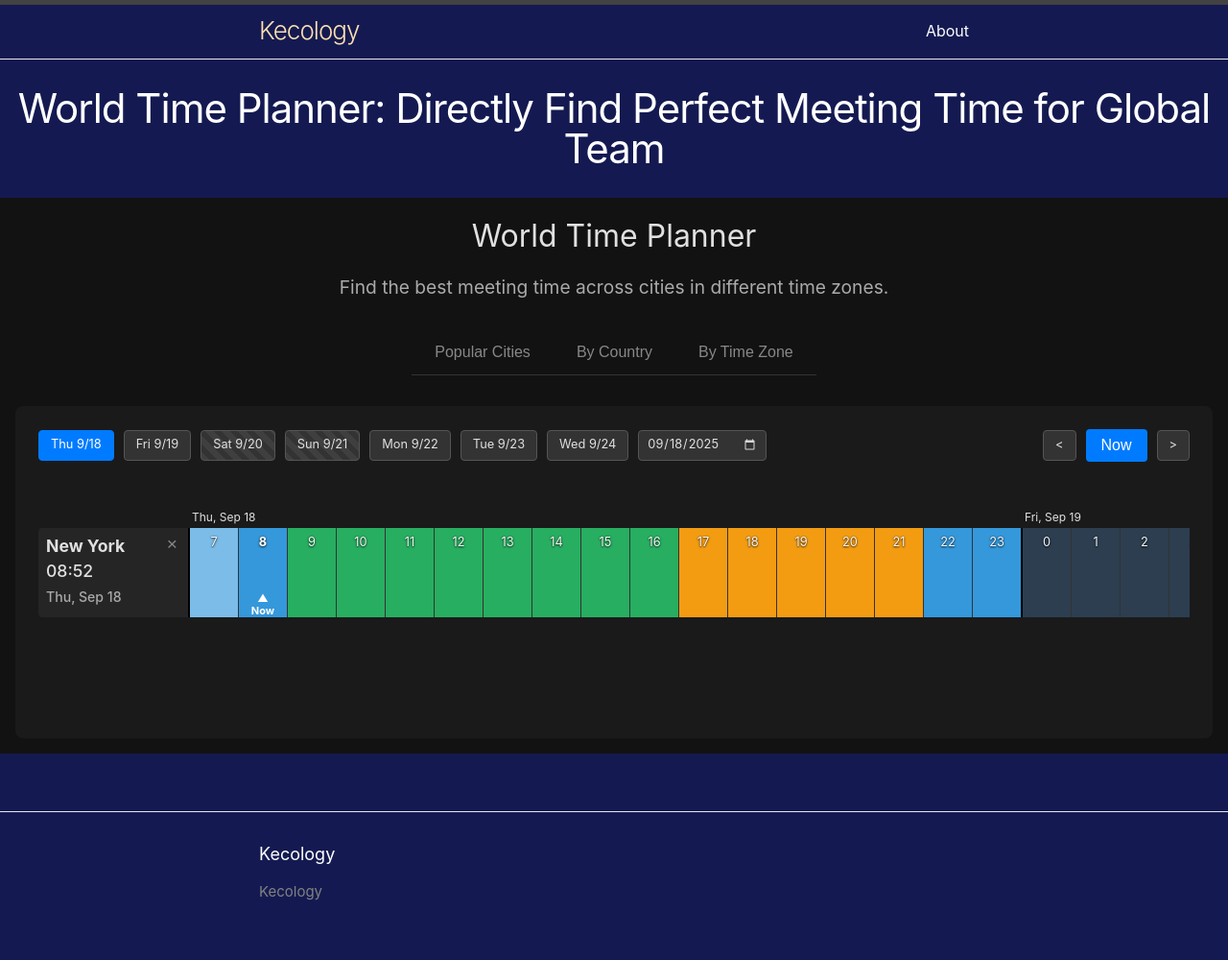
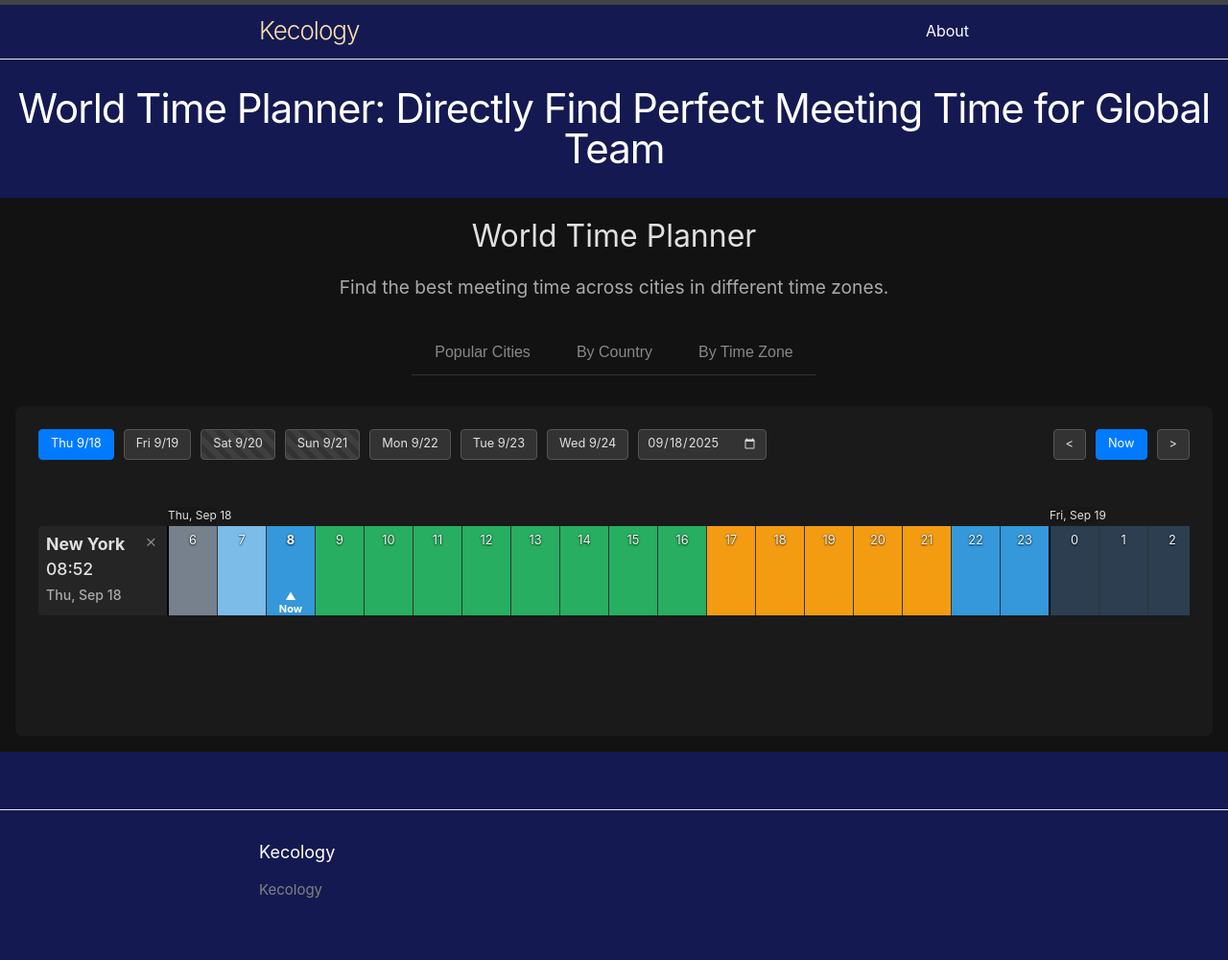
Before and after one commit to lijiaocn/kecology.com, a Jekyll site: the page built from _posts/2025-09-12-world-time-planner.md, in a window 1280 px wide. Shown: the whole page at 96% size. Built offline with Jekyll 4.4.1, drawn with Linux system fonts in a browser that asks for light colours; comment, search, counter and statistics services are not loaded.

Commit message:
wtp满意版本

```diff
--- a/assets/css/world-time-planner.css
+++ b/assets/css/world-time-planner.css
@@ -143,7 +143,7 @@
 .wtp-city-grid, .wtp-country-grid {
   display: flex;
   flex-wrap: wrap;
-  gap: 10px;
+  gap: 8px;
   justify-content: center;
 }
 
@@ -159,16 +159,16 @@
 }
 
 .wtp-modal .wtp-city-grid label {
-  padding: 10px 15px;
+  padding: 8px 12px;
 }
 
 .wtp-city-grid label, .wtp-country-grid .wtp-country-item {
   display: flex;
   align-items: center;
-  gap: 8px;
+  gap: 6px;
   background-color: #333;
-  padding: 10px 15px;
-  border-radius: 20px;
+  padding: 8px 12px;
+  border-radius: 16px;
   cursor: pointer;
   transition: background-color 0.2s;
 }
@@ -354,6 +354,21 @@
     min-height: 30px;
     max-height: 30px;
   }
+
+  /* Reduce padding for city/country options on medium screens */
+  .wtp-city-grid label, .wtp-country-grid .wtp-country-item {
+    padding: 6px 10px;
+    gap: 4px;
+    border-radius: 14px;
+  }
+
+  .wtp-city-grid, .wtp-country-grid {
+    gap: 6px;
+  }
+
+  .wtp-modal .wtp-city-grid label {
+    padding: 6px 10px;
+  }
 }
 
 @media (max-width: 480px) {
@@ -410,6 +425,26 @@
     align-items: center;
     justify-content: center;
   }
+
+  /* Further reduce padding for city/country options on very small screens */
+  .wtp-city-grid label, .wtp-country-grid .wtp-country-item {
+    padding: 4px 8px;
+    gap: 3px;
+    border-radius: 12px;
+    font-size: 0.85em;
+  }
+
+  .wtp-city-grid, .wtp-country-grid {
+    gap: 4px;
+  }
+
+  .wtp-modal .wtp-city-grid label {
+    padding: 4px 8px;
+  }
+
+  .wtp-modal .wtp-city-grid {
+    gap: 4px;
+  }
 }
 
 #wtp-date-picker {
@@ -458,25 +493,10 @@
   opacity: 1;
 }
 
-#wtp-now-btn {
-    background-color: #007bff;
-    color: white;
-    border: none;
-    border-radius: 4px;
-    padding: 8px 16px;
-    font-size: 1em;
-    cursor: pointer;
-    transition: background-color 0.2s;
-}
-
-#wtp-now-btn:hover {
-    background-color: #0056b3;
-}
-
-
 .wtp-date-button,
 #wtp-scroll-left-btn,
-#wtp-scroll-right-btn {
+#wtp-scroll-right-btn,
+#wtp-now-btn {
   background-color: #333;
   color: #e0e0e0;
   border: 1px solid #555;
@@ -499,6 +519,17 @@
   overflow: hidden;
   text-overflow: ellipsis;
   min-width: 0;
+}
+
+#wtp-now-btn {
+  background-color: #007bff;
+  color: white;
+  border-color: #007bff;
+}
+
+#wtp-now-btn:hover {
+  background-color: #0056b3;
+  border-color: #0056b3;
 }
 
 .wtp-date-button.weekend {
@@ -571,9 +602,7 @@
 }
 
 .wtp-timezone-info {
-  flex: 0 0 140px;
-  min-width: 140px;
-  max-width: 140px;
+  flex: 0 0 auto;
   padding: 8px;
   background-color: #252525;
   border-radius: 4px 0 0 4px;
@@ -582,6 +611,8 @@
   justify-content: center;
   position: relative;
   overflow: hidden;
+  white-space: nowrap;
+  min-width: 0;
 }
 
 .wtp-remove-btn {
@@ -625,7 +656,7 @@
 }
 
 .wtp-timeline-track {
-  flex-grow: 1;
+  flex: 1 1 auto;
   display: flex;
   border-radius: 0 0 4px 4px;
   /* overflow: hidden; */ /* Removed to allow day labels to show */
@@ -720,10 +751,15 @@
     content: attr(data-day-label);
     position: absolute;
     top: -20px; /* Position it above the timeline */
-    left: 2px;
+    left: -1px; /* Account for the border-left */
+    width: 50px; /* Same width as hour block */
     font-size: 12px;
     white-space: nowrap;
     color: #e0e0e0;
+    text-align: center;
+    box-sizing: border-box;
+    background-color: rgba(0, 0, 0, 0.1); /* Slight background for better visibility */
+    border-radius: 2px;
 }
 
 .wtp-current-hour {
--- a/assets/js/world-time-planner.js
+++ b/assets/js/world-time-planner.js
@@ -280,7 +280,7 @@ document.addEventListener('DOMContentLoaded', () => {
         const startOfDay = new Date(now.getFullYear(), now.getMonth(), now.getDate());
         const diffMinutes = (now - startOfDay) / 60000;
         currentTimeValue = Math.round(diffMinutes / 30);
-        timelineStartOffsetHours = new Date().getHours() - 1;
+        timelineStartOffsetHours = new Date().getHours() - 2;
         scrollLeftBtn.disabled = false;
         renderAllTimelineGrids(); // Re-render grids for the new date and update times
         renderDateButtons();
@@ -738,6 +738,8 @@ document.addEventListener('DOMContentLoaded', () => {
         calculateAndSetTimelineHours();
         renderTimelineGrid(row);
         updateSingleRowTimeDisplay(row);
+        // Align widths after adding new row
+        setTimeout(() => alignTimezoneInfoWidths(), 0);
         saveSelectedCities();
     }
 
@@ -803,12 +805,19 @@ document.addEventListener('DOMContentLoaded', () => {
         timelineRow.dataset.cityKey = cityKey;
 
         const cityElement = timelineRow.querySelector('.wtp-city');
-        cityElement.textContent = city;
 
-        // Adjust font size based on city name length
-        if (city.length > 15) {
+        // For timezone entries, show only the city part after the slash
+        let displayName = city;
+        if (country === 'Timezone' && city.includes('/')) {
+            displayName = city.split('/').pop();
+        }
+
+        cityElement.textContent = displayName;
+
+        // Adjust font size based on display name length
+        if (displayName.length > 15) {
             cityElement.setAttribute('data-very-long', 'true');
-        } else if (city.length > 10) {
+        } else if (displayName.length > 10) {
             cityElement.setAttribute('data-long', 'true');
         }
 
@@ -968,7 +977,36 @@ document.addEventListener('DOMContentLoaded', () => {
         updateCheckbox(cityKey, false);
         saveSelectedCities();
     }
-    function renderAllTimelineGrids() { const rows = timeRows.querySelectorAll('.wtp-timeline-row'); rows.forEach(renderTimelineGrid); updateAllTimeDisplays(); }
+    function alignTimezoneInfoWidths() {
+        const timezoneInfoElements = timeRows.querySelectorAll('.wtp-timezone-info');
+        if (timezoneInfoElements.length === 0) return;
+
+        // Reset widths to auto to get natural width
+        timezoneInfoElements.forEach(el => {
+            el.style.width = 'auto';
+        });
+
+        // Calculate the maximum width
+        let maxWidth = 0;
+        timezoneInfoElements.forEach(el => {
+            const width = el.offsetWidth;
+            if (width > maxWidth) {
+                maxWidth = width;
+            }
+        });
+
+        // Set all timezone info elements to the same width
+        timezoneInfoElements.forEach(el => {
+            el.style.width = maxWidth + 'px';
+        });
+    }
+
+    function renderAllTimelineGrids() {
+        const rows = timeRows.querySelectorAll('.wtp-timeline-row');
+        rows.forEach(renderTimelineGrid);
+        updateAllTimeDisplays();
+        alignTimezoneInfoWidths();
+    }
 
     function renderTimelineGrid(row) {
         const timezone = row.dataset.timezone;
```
